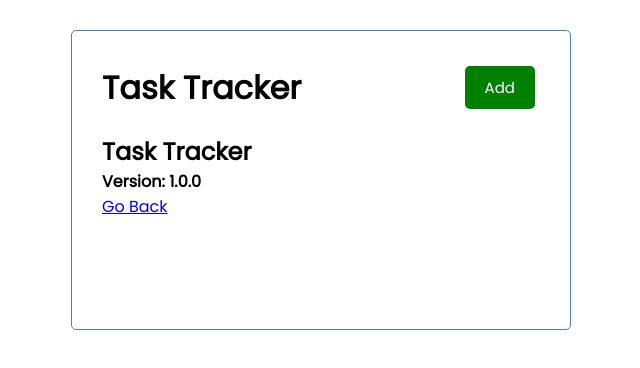
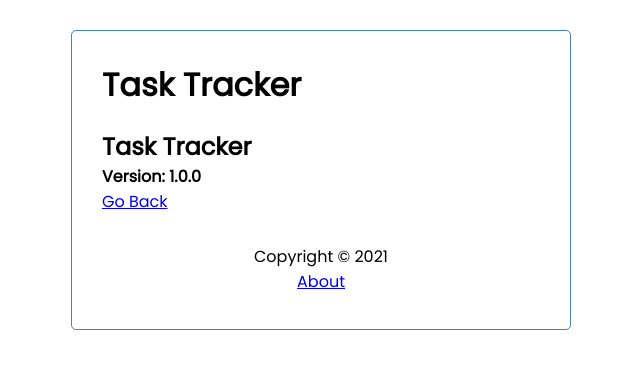
Before and after one commit to Victor-Ihemadu/angular-crash, an Angular app: page /about in a window 1280 px wide. Shown: the top 368 px of the page, without its empty margins (319-959 px from the left). Built offline with nearby package versions, Linux system fonts and the light colour scheme.

Commit message:
task tracker done

```diff
--- a/src/app/app.component.html
+++ b/src/app/app.component.html
@@ -1,4 +1,5 @@
 <div class="container">
 <app-header></app-header>
 <router-outlet></router-outlet>
+<app-footer></app-footer>
 </div>
--- a/src/app/components/footer/footer.component.css
+++ b/src/app/components/footer/footer.component.css
@@ -0,0 +1,4 @@
+footer {
+    margin-top: 30px;
+    text-align: center;
+}
--- a/src/app/components/footer/footer.component.html
+++ b/src/app/components/footer/footer.component.html
@@ -1 +1,4 @@
-<p>footer works!</p>
+<footer>
+    <p>Copyright &copy; 2021</p>
+    <a routerLink="/about">About</a>
+</footer>
--- a/src/app/components/header/header.component.html
+++ b/src/app/components/header/header.component.html
@@ -1,4 +1,4 @@
 <header>
     <h1>{{ title }}</h1>
-    <app-button color="{{showAddTask ? 'red' : 'green'}}" text="{{showAddTask ? 'Close' : 'Add'}}" (btnClick)="toggleAddTask()"></app-button>
+    <app-button *ngIf="hasRoute('/')" color="{{showAddTask ? 'red' : 'green'}}" text="{{showAddTask ? 'Close' : 'Add'}}" (btnClick)="toggleAddTask()"></app-button>
 </header>
--- a/src/app/components/header/header.component.ts
+++ b/src/app/components/header/header.component.ts
@@ -1,6 +1,7 @@
 import { Component } from '@angular/core';
 import { UiService } from '../../services/ui.service';
 import { Subscription } from 'rxjs';
+import { Router } from '@angular/router';
 
 @Component({
   selector: 'app-header',
@@ -12,11 +13,15 @@ export class HeaderComponent {
   showAddTask: boolean = false;
   subscription: Subscription;
 
-  constructor(private uiService: UiService) {
+  constructor(private uiService: UiService, private router: Router) {
     this.subscription = this.uiService.onToggle().subscribe((value) => (this.showAddTask = value));
   }
 
   toggleAddTask() {
     this.uiService.toggleAddTask();
   }
+
+  hasRoute(route: string) {
+    return this.router.url === route;
+  }
 }
```
